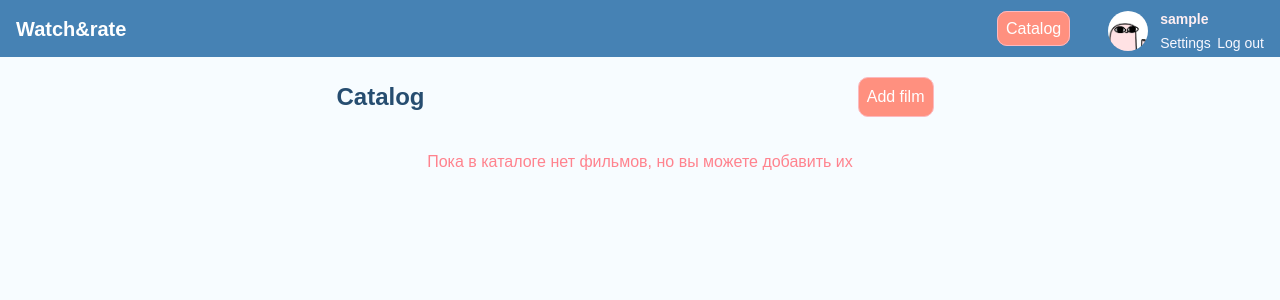
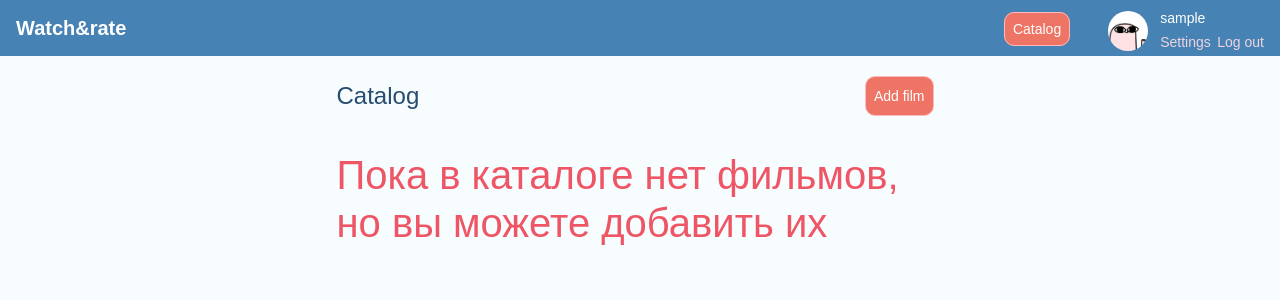
Before and after one commit to blackplayerten/watch-rate, a Django app: page /films in a window 1280 px wide. Shown: the top 300 px of the page. Run offline with Django 3.2, Linux system fonts and the light colour scheme; the visitor is signed in with stand-in values (Sample User, id 1); data that the repository does not hold is empty; some libraries are stand-ins or nearby versions.

Commit message:
пофиксила валидацию

```diff
--- a/film/forms.py
+++ b/film/forms.py
@@ -1,7 +1,6 @@
 from django.contrib.auth.forms import AuthenticationForm, UsernameField, UserCreationForm, UserChangeForm
 from django import forms
 from django.utils.text import slugify
-
 from . import models
 
 
@@ -144,8 +143,8 @@ class SettingsForm(forms.ModelForm):
 class AddFilmForm(forms.ModelForm):
     name = forms.CharField(
         label='Name',
-        min_length=4,
         max_length=100,
+        widget=forms.TextInput(attrs={'class': 'required-field'}),
     ),
 
     producer = forms.ModelMultipleChoiceField(
@@ -180,11 +179,6 @@ class AddFilmForm(forms.ModelForm):
         }),
         required=False,
     )
-    # user_rating = forms.IntegerField(
-    #     label='User rating',
-    #     max_value=10,
-    #     required=False,
-    # ),
 
     def save(self, commit=True):
         film = super().save(commit)
@@ -200,7 +194,7 @@ class AddFilmForm(forms.ModelForm):
             'name': forms.TextInput(attrs={
                 'class': 'form-control',
             }),
-            'year': forms.DateInput(attrs={
+            'year': forms.NumberInput(attrs={
                 'class': 'form-control',
             }),
             'country': forms.TextInput(attrs={
@@ -221,9 +215,6 @@ class AddFilmForm(forms.ModelForm):
             'plot': forms.TextInput(attrs={
                 'class': 'form-control',
             }),
-            # 'user_rating': forms.NumberInput(attrs={
-            #     'class': 'form-control',
-            # }),
             'image': forms.FileInput(attrs={
                 'type': 'file',
                 'class': 'choose-avatar',
--- a/film/static/css/film.css
+++ b/film/static/css/film.css
@@ -62,9 +62,8 @@ h2 {
 .user-name{
   margin-top: 3px;
   line-height: 20px;
-  font-weight: bold;
   font-size: 14px;
-  color: #ffeff2 !important;
+  color: #ffffff !important;
   font-family: 'Futura', sans-serif;
 }
 
@@ -77,11 +76,10 @@ h2 {
 .user-item{
   line-height: 20px;
   font-size: 14px;
-  font-weight: lighter;
-  color: #f8f8ff !important;
-  font-family: 'Futura', sans-serif;
+  font-weight: lighter ;
+  color: #eed4e1 !important;
+  font-family: 'Actor', sans-serif;
 }
-
 .user-item:hover{
   text-decoration: none;
   outline: none !important;
@@ -98,7 +96,7 @@ h2 {
 }
 
 .name-film {
-  font-weight: bold;
+  font-weight: normal;
   margin-right: 15px;
   text-decoration: none;
   color: #264d70 !important;
@@ -232,11 +345,11 @@ h2 {
   height: 40px;
   padding: 8px;
   border-radius: 10px;
-  font-size: 16px;
+  font-size: 14px;
   color: #5b80b2;
   background-color: #ffffff;
-  font-family: sans-serif;
-  font-weight: 400;
+  font-family: Futura, sans-serif;
+  font-weight: 200 !important;
   white-space: nowrap;
   border: none;
 }
@@ -248,14 +361,13 @@ h2 {
 }
 
 .but:focus {
-  /*box-shadow: 0 0 1px #ffffff !important;*/
   outline: none;
 }
 
 .but-pretty {
   color: #ffffff !important;
   border: 1px solid #fcb9bf;
-  background-color: #ff907f;
+  background-color: #ee7465;
 }
 
 .choose-avatar {
@@ -293,14 +405,14 @@ h2 {
 }
 
 .errors {
-  margin-bottom: 20px;
-  font-size: 16px;
-  color: #ff838e !important;
-  font-family: sans-serif;
-  font-weight: 400;
+  margin-bottom: 15px;
+  color: #ee5666;
+  font-weight: 100 !important;
+  font-family: 'Futura', sans-serif;
 }
 
 .film_form {
-  color: #4682b4;
-  font-weight: bold;
+  color: #274d70;
+  font-weight: normal;
+  font-family: Futura, sans-serif;
 }
--- a/film/static/js/film.js
+++ b/film/static/js/film.js
@@ -3,18 +3,75 @@
 const add_film_form = document.querySelector('.film_form');
 
 const name = add_film_form.querySelector('#id_name');
+const year = add_film_form.querySelector('#id_year');
+const age = add_film_form.querySelector('#id_age');
+const time_input = add_film_form.querySelector('#id_time');
 
 add_film_form.addEventListener('submit', e => {
     e.preventDefault();
+
+    let form_is_wrong = false;
 
     if (name.value.length === 0) {
         const name_error_message = add_film_form.querySelector('#id_name_error');
         if (name_error_message === null) {
             name.insertAdjacentHTML('beforebegin',
-              `<div id="id_name_error"><strong>Film name cannot be blank.</strong></div>`);
+              `<div class="errors" id="id_name_error"><strong>Film name cannot be blank</strong></div>`);
         } else {
-            name_error_message.innerHTML = `<div id="id_name_error"><strong>Film name cannot be blank.</strong></div>`;
+            name_error_message.innerHTML = `<strong>Film name cannot be blank</strong>`;
         }
+        form_is_wrong = true;
+    }
+
+    const year_error_message = add_film_form.querySelector('#id_year_error');
+    if (year.value.length === 0) {
+        if (year_error_message === null) {
+            year.insertAdjacentHTML('beforebegin',
+              `<div class='errors' id="id_year_error"><strong>Year cannot be blank</strong></div>`);
+        } else {
+            year_error_message.innerHTML = `<strong>Year cannot be blank</strong>`;
+        }
+        form_is_wrong = true;
+    } else {
+        const year_value = parseInt(year.value);
+        const today = new Date();
+        if (year_value <= 1800 || year_value >= today.getFullYear() + 10) {
+            if (year_error_message === null) {
+                year.insertAdjacentHTML('beforebegin',
+                  `<div class='errors' id="id_year_error"><strong>Year should be real</strong></div>`);
+            } else {
+                year_error_message.innerHTML = `<strong>Year should be real</strong>`;
+            }
+            form_is_wrong = true;
+        }
+    }
+
+    if (age.value.length !== 0) {
+        const age_value = parseInt(age.value);
+        if (age_value < 0 || age_value > 21) {
+            const age_error_message = add_film_form.querySelector('#id_age_error');
+            if (age_error_message === null) {
+                age.insertAdjacentHTML('beforebegin',
+                  `<div class='errors' id="id_age_error"><strong>Age can't be negative or more than 21</strong></div>`);
+            } else {
+                age_error_message.innerHTML = `<strong>Age can't be negative or more than 21</strong>`;
+            }
+            form_is_wrong = true;
+        }
+    }
+
+    if (time_input.value.length === 0) {
+        const time_error_message = add_film_form.querySelector('#id_time_error');
+        if (time_error_message === null) {
+            time_input.insertAdjacentHTML('beforebegin',
+              `<div class="errors" id="id_time_error"><strong>Time cannot be blank</strong></div>`);
+        } else {
+            time_error_message.innerHTML = `<strong>Time cannot be blank</strong>`;
+        }
+        form_is_wrong = true;
+    }
+
+    if (form_is_wrong) {
         return
     }
 
@@ -39,14 +96,12 @@ add_film_form.addEventListener('submit', e => {
                             const field_errors = wrong_fields[field];
                             const field_box = add_film_form.querySelector('#id_' + field);
                             field_errors.forEach(field_error => {
-                                const error_message = add_film_form.querySelector('#id_'+ field + '_error');
+                                const error_message = add_film_form.querySelector('#id_' + field + '_error');
                                 if (error_message === null) {
                                     field_box.insertAdjacentHTML('beforebegin',
-                                      `<div id="id_${field}_error"><strong>${field_error}</strong></div>`);
+                                      `<div class="errors" id="id_${field}_error"><strong>${field_error}</strong></div>`);
                                 } else {
-                                    error_message.innerHTML = `
-                                      <div id="id_name_error"><strong>${field_error}</strong></div>`
-                                      .trim();
+                                    error_message.innerHTML = `<strong>${field_error}</strong>`;
                                 }
                             })
                         }
--- a/film/templates/films.html
+++ b/film/templates/films.html
@@ -17,7 +17,7 @@
           <div class="modal-content">
             <div class="modal-header">
               <h5 class="name-film modal-title" id="exampleModalLabel">Add film</h5>
-              <button type="button" class="close" data-dismiss="modal" aria-label="Close">
+              <button type="button" class="close but" data-dismiss="modal" aria-label="Close">
                 <span aria-hidden="true">&times;</span>
               </button>
             </div>
--- a/film/templates/index.html
+++ b/film/templates/index.html
@@ -7,8 +7,8 @@
     <h1 class="intro-site link-watch-rate" href="">Watch & rate</h1>
     <div>
       <h2 class="text-header">
-        <a class="but but-pretty" href="{% url 'registration' %}">sign up</a> or
-        <a class="but but-pretty" href="{% url 'login' %}">sign in</a>
+        <a class="but but-pretty" href="{% url 'login' %}">sign in</a> or
+        <a class="but but-pretty" href="{% url 'registration' %}">sign up</a>
         <br>to see the catalog, find out information about the films, add them to favorites category or like it!
       </h2>
     </div>
```
Also changed, not shown: other parts of film/static/css/film.css (+118 -3 lines), film/models.py (+19 -3 lines), film/migrations/0001_initial.py, film/migrations/0002_auto_20181204_1728.py (deleted), film/migrations/0003_auto_20181204_1749.py (deleted), film/migrations/0004_auto_20181204_2122.py (deleted), film/migrations/0005_auto_20181204_2203.py (deleted), film/migrations/0006_auto_20181205_1028.py (deleted), film/migrations/0007_auto_20181205_2214.py (deleted), film/migrations/0008_auto_20181205_2218.py (deleted), film/migrations/0009_auto_20181206_1758.py (deleted), film/migrations/0010_auto_20181208_1632.py (deleted), film/migrations/0011_auto_20181208_1634.py (deleted), film/static/img/no_picture.png.
